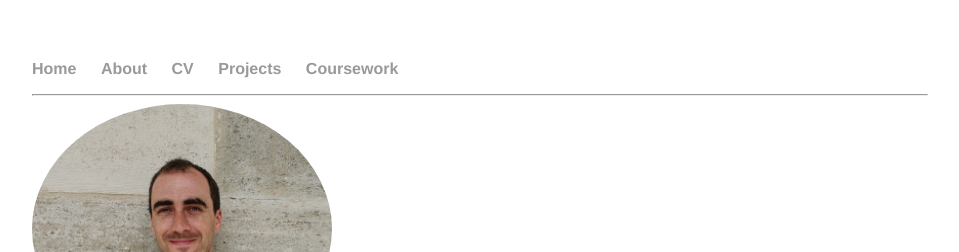
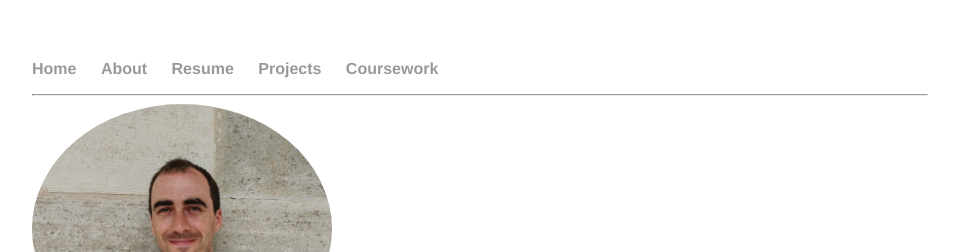
Before and after one commit to aoschwartz7/aoschwartz7.github.io, a Jekyll site: the page built from index.html, in a window 1280 px wide. Shown: the top 252 px of the page, without its empty margins (160-1119 px from the left). Built offline with Jekyll 4.4.1, drawn with Linux system fonts in a browser that asks for light colours.

Commit message:
Change from old CV to new resume

```diff
--- a/_layouts/default.html
+++ b/_layouts/default.html
@@ -10,7 +10,7 @@
 	    		<ul>
               <li><a href="/">Home</a></li>
 		        	<li><a href="/site/about">About</a></li>
-	        		<li><a href="/CVcombined.pdf" target="_blank">CV</a></li>
+	        		<li><a href="/Resume.pdf" target="_blank">Resume</a></li>
 	        		<li><a href="/site/projects">Projects</a></li>
               <li><a href="/site/coursework">Coursework</a></li>
 	    		</ul>
```
